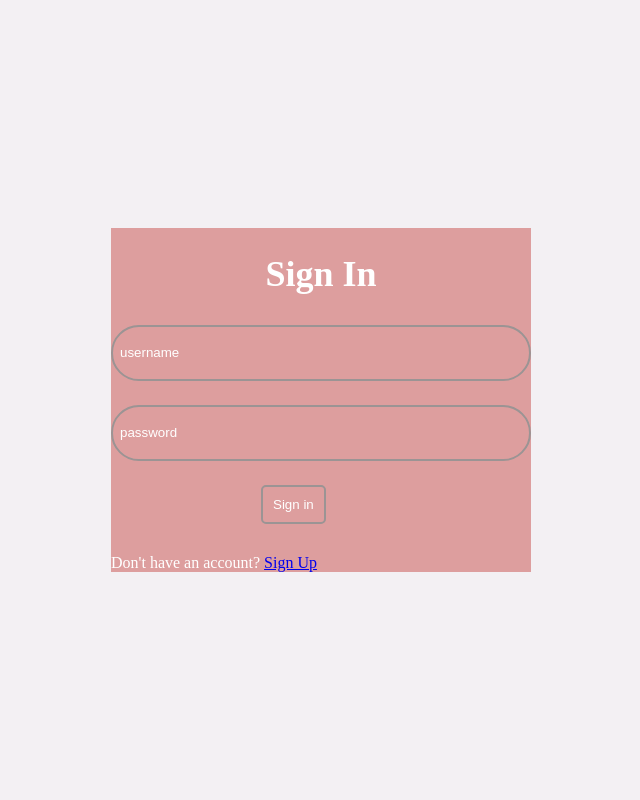
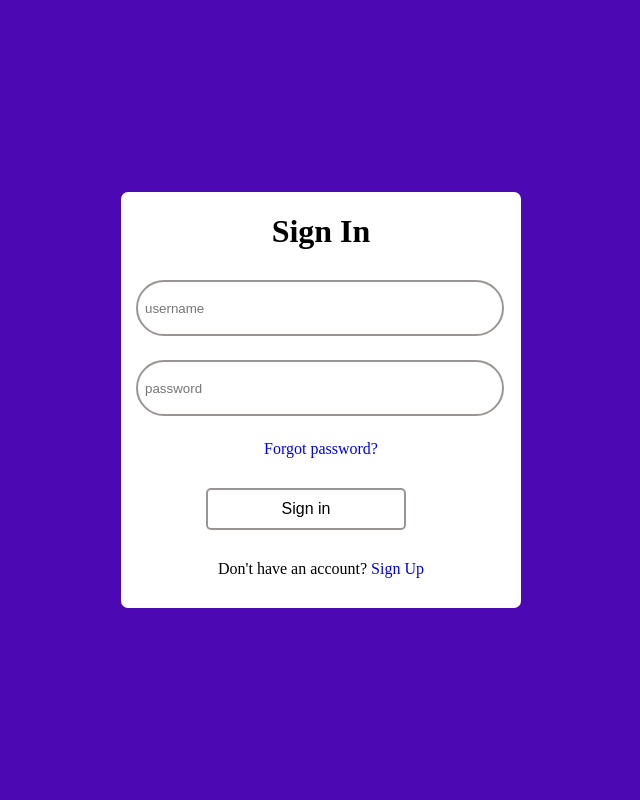
Before and after one commit to Donwiseman/AB-INVENTORY, a Flask app: page / in a window 1280 px wide. Shown: the whole page, without its empty margins (319-959 px from the left). Run offline with Flask 3, Linux system fonts and the light colour scheme.

Commit message:
upgraded login

```diff
--- a/frontend/static/styles/body.css
+++ b/frontend/static/styles/body.css
@@ -1,26 +1,30 @@
 body{
     margin: 0;
+    padding: 0;
     display: flex;
     align-items: center;
     justify-content: center;
     min-height: 100vh;
-    background: rgb(243, 240, 243);
+    background: rgb(76, 8, 179);
 }
 #login{
-    width: 420px;
-    background-color: rgb(221, 158, 158);
-    color:#ffff;
+    border-radius: 7px;
+    width: 400px;
+    background-color: #fff;
+    /* display: flex;
+    align-items: center;
+    justify-content: center; */
 }
 
 #login h1 {
-    font-size: 36px;
+    font-size: 2em;
     text-align: center;
 }
 
 #login .input-box{
-    width: 98%;
+    width: 90%;
     height: 50px;
-    margin: 30px 0;
+    margin: 30px 15px;
 }
 
 .input-box input {
@@ -29,23 +33,40 @@ body{
     background: transparent;
     border: none;
     outline: none;
-    color:#fff;
     border: 2px solid rgb(155, 148, 148);
     border-radius: 40px;
 }
 
 .input-box input::placeholder{
-    color: #fff;
     padding-left: 5px;
 }
 
-#login button {
-    background: none;
+button {
+    font-size: 1em;
+    background:  none;
     border: none;
     border: 2px solid rgb(155, 148, 148);
     border-radius: 5px;
-    color:#fff;
+    margin: 0 85px 30px 85px;
+    width: 50%;
     padding: 10px;
-    margin-left: 150px;
-    margin-bottom: 30px;
 }
+
+button:hover {
+    background:  rgb(76, 8, 179);
+    color: #fff;
+}
+#login #sign {
+    text-align: center;
+    margin: 0 auto 30px;
+}
+
+.forgot {
+    text-align: center;
+    margin: 0 auto 30px;
+
+}
+
+a {
+    text-decoration: none;
+}
--- a/frontend/templates/login.html
+++ b/frontend/templates/login.html
@@ -9,13 +9,16 @@
             <form>
                 <h1> Sign In </h1>
                 <div class="input-box">
-                    <input type="text" name="username" placeholder="username">
+                    <input type="text" autofocus name="username" placeholder="username">
                 </div>
                 <div class="input-box">
-                    <input type="password" name="password" placeholder="password">
+                    <input type="password" autofocus name="password" placeholder="password">
                 </div>
+
+                <div class="forgot"><a href="#">Forgot password?</a></div>
+
                 <button>Sign in</button>
-                <div>Don't have an account? <a href="#">Sign Up</a></div>
+                <div id="sign">Don't have an account? <a href="#">Sign Up</a></div>
             </form>
         </div>
     </body>
```
